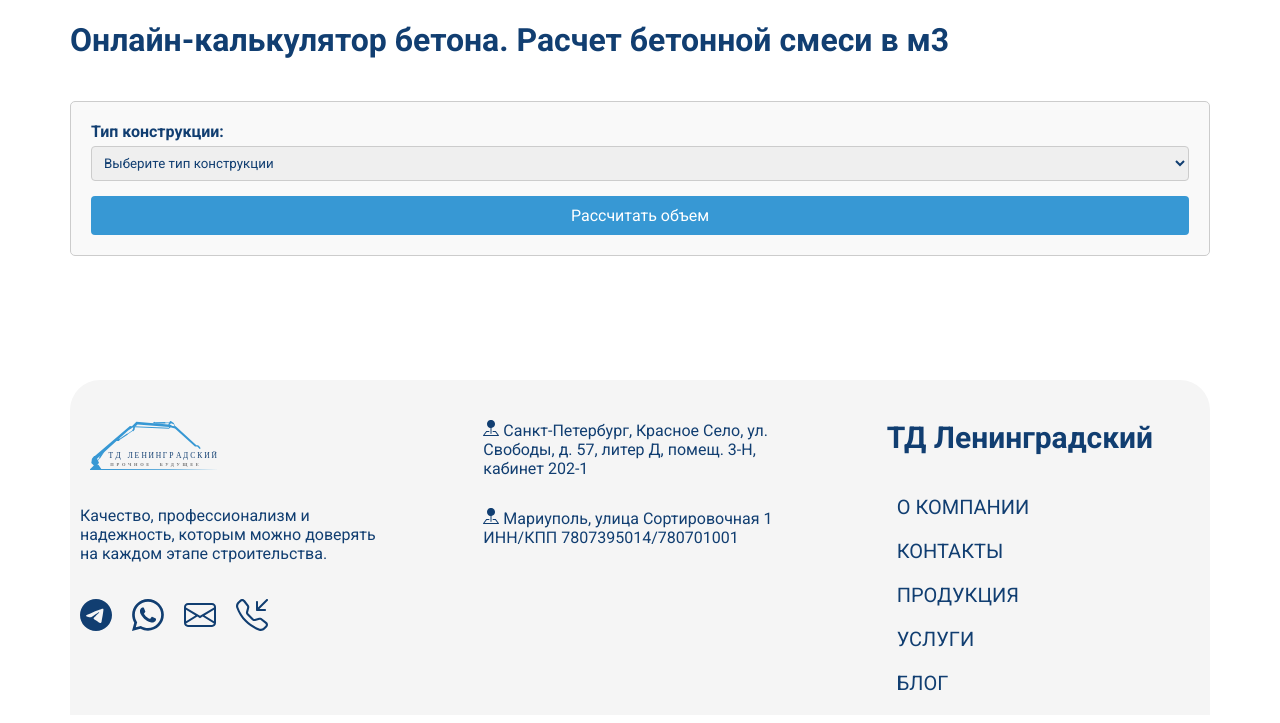
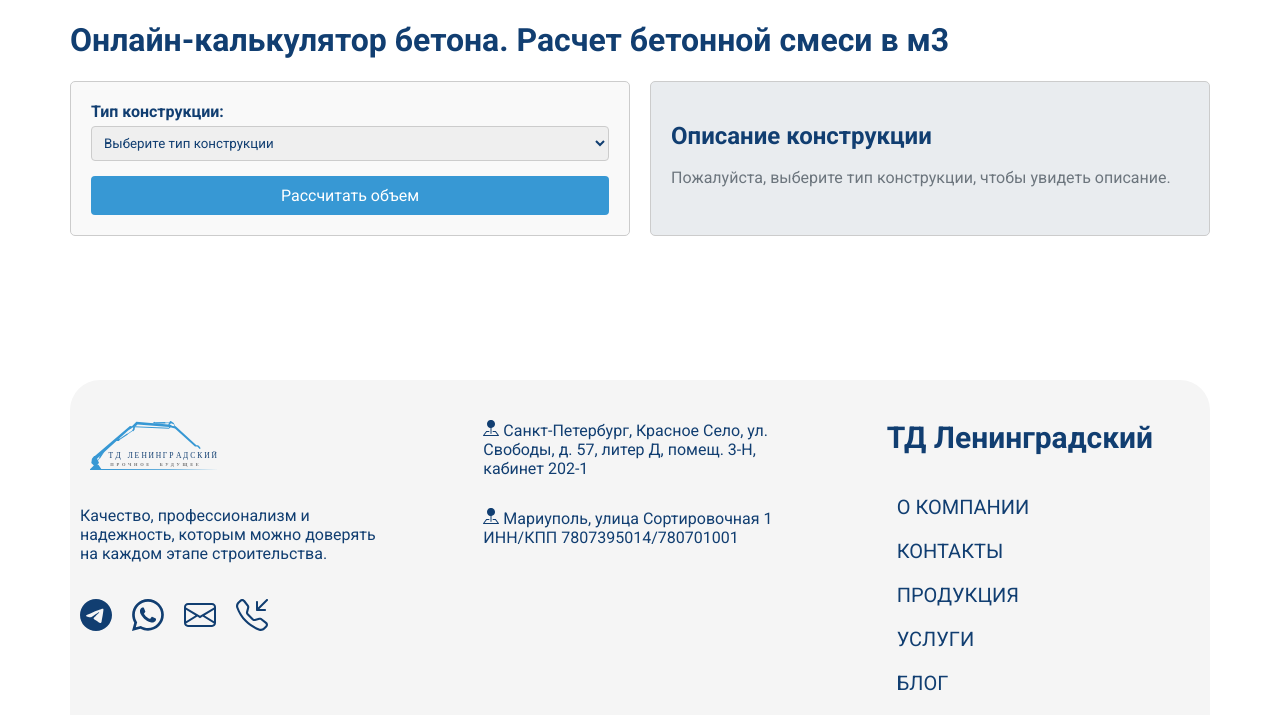
Before and after one commit to homyag/ntdlsite, a Django app: page /service/calc/ in a window 1280 px wide. Shown: the part 93-816 px from the top of the page. Run offline with Django 5.2, Linux system fonts and the light colour scheme; data comes from the database, SQL or seed files in the repository; parts of the project's set-up code (start-up, migrations or seed data) failed here and were passed over; some libraries are stand-ins or nearby versions.

Commit message:
работа над страницей калькулятора бетона

```diff
--- a/commonpages/static/js/concreteCalculator.js
+++ b/commonpages/static/js/concreteCalculator.js
@@ -1,77 +1,98 @@
 document.addEventListener('DOMContentLoaded', function () {
     const structureTypeSelect = document.getElementById('structure-type');
-    const structureInputs = document.querySelectorAll('.structure-input');
+    const descriptionContent = document.getElementById('description-content');
+
+    // Объект с описаниями для каждого типа конструкции
+    const descriptions = {
+        'slab': `
+            <p><strong>Фундаментная плита</strong> — это монолитная плита, служащая основой для зданий и сооружений. Она применяется для распределения нагрузки от конструкции на грунт, особенно в случаях слабых или неоднородных грунтов. Калькулятор поможет вам рассчитать необходимый объем бетона для вашей плиты с учетом длины, ширины и толщины.</p>
+        `,
+        'column': `
+            <p><strong>Колонна</strong> — вертикальный несущий элемент конструкции, передающий нагрузку от здания на фундамент. Колонны используются в различных типах зданий для обеспечения прочности и устойчивости. Наш калькулятор поможет вам определить объем бетона, необходимый для изготовления колонны, учитывая высоту и периметр.</p>
+        `,
+        'foundation': `
+            <p><strong>Ленточный фундамент</strong> — тип фундамента, представляющий собой непрерывную ленточную основу под несущие стены здания. Он обеспечивает равномерное распределение нагрузки и подходит для большинства типов грунтов. Используя наш калькулятор, вы сможете точно рассчитать объем бетона для вашего ленточного фундамента, учитывая периметр, ширину и глубину.</p>
+        `,
+        // Добавьте другие описания конструкций здесь
+    };
+
+    // Функция для отображения соответствующих полей формы
+    function toggleStructureInputs(selectedType) {
+        // Скрываем все группы ввода
+        document.querySelectorAll('.structure-input').forEach(function (group) {
+            group.style.display = 'none';
+        });
+
+        if (selectedType && descriptions[selectedType]) {
+            // Отображаем нужную группу ввода
+            const inputs = document.getElementById(`${selectedType}-inputs`);
+            if (inputs) {
+                inputs.style.display = 'block';
+            }
+
+            // Обновляем описание
+            descriptionContent.innerHTML = descriptions[selectedType];
+        } else {
+            // Если ничего не выбрано, показываем стандартное описание
+            descriptionContent.innerHTML = '<p>Пожалуйста, выберите тип конструкции, чтобы увидеть описание.</p>';
+        }
+    }
+
+    // Инициализация при загрузке страницы
+    toggleStructureInputs(structureTypeSelect.value);
+
+    // Обработчик изменения выбора конструкции
+    structureTypeSelect.addEventListener('change', function () {
+        toggleStructureInputs(this.value);
+    });
+
+    // Обработчик отправки формы
     const concreteForm = document.getElementById('concrete-form');
     const calculationResult = document.getElementById('calculation-result');
 
-    // Функция для отображения соответствующих полей ввода
-    structureTypeSelect.addEventListener('change', function () {
-        const selectedType = this.value;
-        structureInputs.forEach(function (inputGroup) {
-            if (inputGroup.id === `${selectedType}-inputs`) {
-                inputGroup.style.display = 'block';
-            } else {
-                inputGroup.style.display = 'none';
-            }
-        });
-        // Скрыть результат при смене типа конструкции
-        calculationResult.style.display = 'none';
-    });
-
-    // Обработка отправки формы
     concreteForm.addEventListener('submit', function (e) {
         e.preventDefault();
+
         const selectedType = structureTypeSelect.value;
+
+        // Получение значений полей в зависимости от типа конструкции
         let volume = 0;
+        if (selectedType === 'slab') {
+            const length = parseFloat(document.getElementById('slab-length').value);
+            const width = parseFloat(document.getElementById('slab-width').value);
+            const thickness = parseFloat(document.getElementById('slab-thickness').value);
+            volume = length * width * thickness;
+        } else if (selectedType === 'column') {
+            const height = parseFloat(document.getElementById('column-height').value);
+            const perimeter = parseFloat(document.getElementById('column-diameter').value);
+            // Предположим, что толщина колонны постоянна, например, 0.3 м
+            const thickness = 0.3;
+            volume = perimeter * thickness * height;
+        } else if (selectedType === 'foundation') {
+            const perimeter = parseFloat(document.getElementById('foundation-length').value);
+            const width = parseFloat(document.getElementById('foundation-width').value);
+            const depth = parseFloat(document.getElementById('foundation-depth').value);
+            volume = perimeter * width * depth;
+        }
+        // Добавьте расчеты для других типов конструкций
 
-        switch (selectedType) {
-            case 'slab':
-                const slabLength = parseFloat(document.getElementById('slab-length').value);
-                const slabWidth = parseFloat(document.getElementById('slab-width').value);
-                const slabThickness = parseFloat(document.getElementById('slab-thickness').value);
-                if (isValidInputs([slabLength, slabWidth, slabThickness])) {
-                    volume = slabLength * slabWidth * slabThickness;
-                }
-                break;
-            case 'column':
-                const columnHeight = parseFloat(document.getElementById('column-height').value);
-                const columnDiameter = parseFloat(document.getElementById('column-diameter').value);
-                if (isValidInputs([columnHeight, columnDiameter])) {
-                    const radius = columnDiameter / 2;
-                    volume = Math.PI * Math.pow(radius, 2) * columnHeight;
-                }
-                break;
-            case 'foundation':
-                const foundationLength = parseFloat(document.getElementById('foundation-length').value);
-                const foundationWidth = parseFloat(document.getElementById('foundation-width').value);
-                const foundationDepth = parseFloat(document.getElementById('foundation-depth').value);
-                if (isValidInputs([foundationLength, foundationWidth, foundationDepth])) {
-                    volume = foundationLength * foundationWidth * foundationDepth;
-                }
-                break;
-            // Добавьте другие типы конструкций здесь
-            default:
-                alert('Пожалуйста, выберите тип конструкции.');
-                return;
+        if (isNaN(volume) || volume <= 0) {
+            calculationResult.style.display = 'block';
+            calculationResult.style.borderColor = '#dc3545';
+            calculationResult.style.backgroundColor = '#f8d7da';
+            calculationResult.style.color = '#721c24';
+            calculationResult.textContent = 'Пожалуйста, заполните все поля корректно.';
+            return;
         }
 
-        if (volume > 0) {
-            calculationResult.innerHTML = `Необходимый объем бетона: <strong>${volume.toFixed(2)} м³</strong>`;
-            calculationResult.style.display = 'block';
-        } else {
-            calculationResult.innerHTML = '';
-            calculationResult.style.display = 'none';
-        }
+        // Округляем до двух знаков после запятой
+        volume = Math.round(volume * 100) / 100;
+
+        // Отображаем результат
+        calculationResult.style.display = 'block';
+        calculationResult.style.borderColor = '#28a745';
+        calculationResult.style.backgroundColor = '#d4edda';
+        calculationResult.style.color = '#155724';
+        calculationResult.textContent = `Необходимый объем бетона: ${volume} куб. м.`;
     });
-
-    // Функция для проверки корректности ввода
-    function isValidInputs(inputs) {
-        for (let input of inputs) {
-            if (isNaN(input) || input <= 0) {
-                alert('Пожалуйста, введите корректные положительные значения для всех полей.');
-                return false;
-            }
-        }
-        return true;
-    }
 });
--- a/commonpages/templates/commonpages/concrete_calculator.html
+++ b/commonpages/templates/commonpages/concrete_calculator.html
@@ -1,16 +1,17 @@
 {% extends "base.html" %}
 {% load static %}
 {% block api %}
-    <script src="{% static 'js/concreteCalculator.js' %}"
-            type="text/javascript"></script>
+    <script src="{% static 'js/concreteCalculator.js' %}" type="text/javascript"></script>
 {% endblock %}
 {% block content %}
     <h1>{{ title }}</h1>
+    <div class="concrete-calculator-container">
+        <!-- Область калькулятора -->
         <div class="concrete-calculator">
             <form id="concrete-form">
                 <div class="form-group">
                     <label for="structure-type">Тип конструкции:</label>
-                <select id="structure-type" name="structure-type" required>
+                    <select id="structure-type" name="structure-type" required aria-required="true">
                         <option value="">Выберите тип конструкции</option>
                         <option value="slab">Фундаментная плита</option>
                         <option value="column">Колонна</option>
@@ -37,17 +38,13 @@
                     <input type="number" id="column-height" name="column-height" min="0" step="0.01" placeholder="Введите высоту">
 
                     <label for="column-diameter">Периметр (м):</label>
-                <input type="number" id="column-diameter"
-                       name="column-diameter" min="0" step="0.01"
-                       placeholder="Введите периметр">
+                    <input type="number" id="column-diameter" name="column-diameter" min="0" step="0.01" placeholder="Введите периметр">
                 </div>
 
                 <!-- Поля для фундамента -->
                 <div class="form-group structure-input" id="foundation-inputs" style="display: none;">
                     <label for="foundation-length">Периметр (м):</label>
-                <input type="number" id="foundation-length"
-                       name="foundation-length" min="0" step="0.01"
-                       placeholder="Введите периметр">
+                    <input type="number" id="foundation-length" name="foundation-length" min="0" step="0.01" placeholder="Введите периметр">
 
                     <label for="foundation-width">Ширина (м):</label>
                     <input type="number" id="foundation-width" name="foundation-width" min="0" step="0.01" placeholder="Введите ширину">
@@ -56,10 +53,19 @@
                     <input type="number" id="foundation-depth" name="foundation-depth" min="0" step="0.01" placeholder="Введите глубину">
                 </div>
 
-            <!-- Добавьте другие типы конструкций здесь -->
+                <!-- Другие типы конструкций при необходимости здесь -->
 
                 <button type="submit">Рассчитать объем</button>
             </form>
             <div id="calculation-result"></div>
         </div>
+
+        <!-- Область описания конструкции -->
+        <div class="structure-description">
+            <h2>Описание конструкции</h2>
+            <div id="description-content">
+                <p>Пожалуйста, выберите тип конструкции.</p>
+            </div>
+        </div>
+    </div>
 {% endblock %}
--- a/commonpages/views.py
+++ b/commonpages/views.py
@@ -68,7 +68,7 @@ def services(request):
 def delivery(request):
     data = {
         "title": "Калькулятор доставки бетона от завода ТД Ленинградский",
-        "seo_title": "Доставка бетона с миксером по выгодной цене | Заказать бетон с доставкой",
+        "seo_title": "Калькулятор доставка бетона | Заказать бетон с доставкой",
         'seo_description': 'Закажите бетон с доставкой по доступной цене. '
                            'Рассчитайте стоимость доставки бетона миксером '
                            'онлайн с помощью Яндекс.Карт. Быстрая доставка, '
@@ -134,23 +134,6 @@ def submit_callback(request):
         return JsonResponse({'status': 'error', 'errors': errors})
 
 
-# def set_city(request):
-#     if request.method == 'POST':
-#         city_slug = request.POST.get('city_slug')
-#         city = City.objects.filter(slug=city_slug).first()
-#         if city:
-#             request.session['city_slug'] = city_slug
-#             return redirect(request.META.get('HTTP_REFERER', '/'))
-#         else:
-#             return JsonResponse({'error': 'Неверный выбор города'}, status=400)
-#     else:
-#         return JsonResponse({'error': 'Неверный метод запроса'}, status=400)
-# def set_city(request):
-#     if request.method == 'POST':
-#         selected_city_slug = request.POST.get('city_slug')
-#         if selected_city_slug and City.objects.filter(slug=selected_city_slug).exists():
-#             request.session['city_slug'] = selected_city_slug
-#     return redirect(request.META.get('HTTP_REFERER', '/'))
 @require_POST
 def set_city(request):
     selected_city_slug = request.POST.get('city_slug')
--- a/static/css/styles.css
+++ b/static/css/styles.css
@@ -1165,15 +1165,152 @@ form#callback-form .agree-with-terms label {
     }
 }
 
+/*!*CONCRETE CALCULATOR*!*/
+/*.concrete-calculator {*/
+/*    margin: 20px 0;*/
+/*    padding: 20px;*/
+/*    border: 1px solid #ccc;*/
+/*    border-radius: 5px;*/
+/*    background-color: #f9f9f9;*/
+/*}*/
+
+/*.concrete-calculator h1 {*/
+/*    font-size: 28px;*/
+/*    margin-bottom: 20px;*/
+/*}*/
+
+/*.concrete-calculator form {*/
+/*    display: flex;*/
+/*    flex-direction: column;*/
+/*}*/
+
+/*.concrete-calculator .form-group {*/
+/*    margin-bottom: 15px;*/
+/*}*/
+
+/*.concrete-calculator .form-group label {*/
+/*    display: block;*/
+/*    margin-bottom: 5px;*/
+/*    font-weight: bold;*/
+/*}*/
+
+/*.concrete-calculator .form-group input,*/
+/*.concrete-calculator .form-group select {*/
+/*    width: 100%;*/
+/*    padding: 8px;*/
+/*    box-sizing: border-box;*/
+/*    border: 1px solid #ccc;*/
+/*    border-radius: 4px;*/
+/*}*/
+
+/*.concrete-calculator button {*/
+/*    padding: 10px 20px;*/
+/*    background-color: #3798D4;*/
+/*    color: #fff;*/
+/*    border: none;*/
+/*    border-radius: 4px;*/
+/*    cursor: pointer;*/
+/*    font-size: 1em;*/
+/*}*/
+
+/*.concrete-calculator button:hover {*/
+/*    background-color: #113E71;*/
+/*}*/
+
+/*#calculation-result {*/
+/*    margin-top: 20px;*/
+/*    padding: 15px;*/
+/*    border: 1px solid #28a745;*/
+/*    border-radius: 5px;*/
+/*    background-color: #d4edda;*/
+/*    color: #155724;*/
+/*    font-weight: bold;*/
+/*    display: none; !* Скрыто по умолчанию *!*/
+/*}*/
+
+/*!* Адаптивные стили *!*/
+
+/*!* Для устройств с шириной экрана до 768px (планшеты и небольшие десктопы) *!*/
+/*@media screen and (max-width: 768px) {*/
+/*    .concrete-calculator {*/
+/*        padding: 15px;*/
+/*    }*/
+
+/*    .concrete-calculator h1 {*/
+/*        font-size: 24px;*/
+/*    }*/
+
+/*    .concrete-calculator button {*/
+/*        font-size: 0.9em;*/
+/*    }*/
+
+/*    #calculation-result {*/
+/*        font-size: 1em;*/
+/*    }*/
+/*}*/
+
+/*!* Для устройств с шириной экрана до 480px (смартфоны) *!*/
+/*@media screen and (max-width: 480px) {*/
+/*    .concrete-calculator {*/
+/*        padding: 10px;*/
+/*    }*/
+
+/*    .concrete-calculator h1 {*/
+/*        font-size: 20px;*/
+/*    }*/
+
+/*    .concrete-calculator button {*/
+/*        padding: 8px 16px;*/
+/*        font-size: 0.8em;*/
+/*    }*/
+
+/*    #calculation-result {*/
+/*        font-size: 0.9em;*/
+/*    }*/
+/*}*/
+
 /*CONCRETE CALCULATOR*/
+.concrete-calculator-container {
+    display: flex;
+    flex-wrap: wrap;
+    gap: 20px;
+}
+
+/* Калькулятор */
 .concrete-calculator {
-    margin: 20px 0;
+    flex: 1 1 300px; /* Гибкая ширина с минимальной шириной 300px */
     padding: 20px;
     border: 1px solid #ccc;
     border-radius: 5px;
     background-color: #f9f9f9;
 }
 
+/* Описание конструкции */
+.structure-description {
+    flex: 1 1 300px; /* Гибкая ширина с минимальной шириной 300px */
+    padding: 20px;
+    border: 1px solid #ccc;
+    border-radius: 5px;
+    background-color: #e9ecef;
+    transition: all 0.3s ease-in-out;
+}
+
+.structure-description h2 {
+    font-size: 24px;
+    margin-bottom: 15px;
+}
+
+.structure-description p {
+    font-size: 16px;
+    line-height: 1.5;
+}
+
+/* Скрытие описания по умолчанию */
+#description-content p:first-child {
+    color: #6c757d;
+}
+
+/* Общие стили */
 .concrete-calculator h1 {
     font-size: 28px;
     margin-bottom: 20px;
@@ -1232,6 +1369,10 @@ form#callback-form .agree-with-terms label {
 
 /* Для устройств с шириной экрана до 768px (планшеты и небольшие десктопы) */
 @media screen and (max-width: 768px) {
+    .concrete-calculator-container {
+        flex-direction: column;
+    }
+
     .concrete-calculator {
         padding: 15px;
     }
@@ -1247,10 +1388,22 @@ form#callback-form .agree-with-terms label {
     #calculation-result {
         font-size: 1em;
     }
+
+    .structure-description h2 {
+        font-size: 20px;
+    }
+
+    .structure-description p {
+        font-size: 14px;
+    }
 }
 
 /* Для устройств с шириной экрана до 480px (смартфоны) */
 @media screen and (max-width: 480px) {
+    .concrete-calculator-container {
+        flex-direction: column;
+    }
+
     .concrete-calculator {
         padding: 10px;
     }
@@ -1266,6 +1419,14 @@ form#callback-form .agree-with-terms label {
 
     #calculation-result {
         font-size: 0.9em;
+    }
+
+    .structure-description h2 {
+        font-size: 18px;
+    }
+
+    .structure-description p {
+        font-size: 13px;
     }
 }
 
```
Lines whose indentation alone changed are shown as unchanged.
